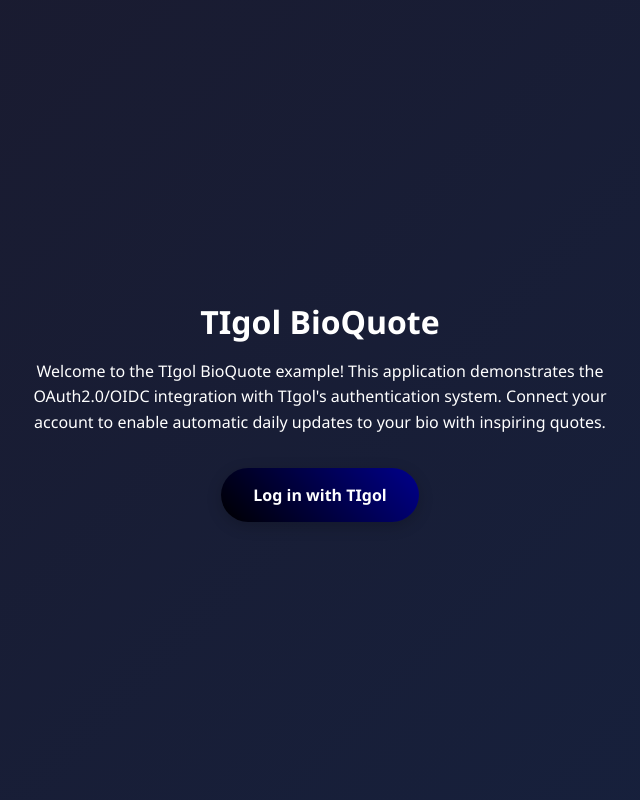
After one commit to alessiodam/TIgol-bioquote, a Flask app: template templates/root.html in a window 1280 px wide. The commit adds this page. Shown: the whole page, without its empty margins (320-960 px from the left). Run offline with Flask 3, Linux system fonts and the light colour scheme; the template is opened without the code that fills it, so the values that code supplies are empty; some libraries are stand-ins or nearby versions.

Commit message:
Implement daily bio updates and user deletion functionality; update Docker volume configuration

```diff
--- a/compose.yaml
+++ b/compose.yaml
@@ -13,7 +13,7 @@ services:
       POSTGRES_PASSWORD: ${POSTGRES_PASSWORD}
       POSTGRES_DB: ${POSTGRES_DB}
     volumes:
-      - db-data:/var/lib/postgresql/data
+      - ./db-data:/var/lib/postgresql/data
     healthcheck:
       test: ["CMD-SHELL", "pg_isready -U ${POSTGRES_USER}"]
       interval: 10s
@@ -47,7 +47,3 @@ networks:
     ipam:
       config:
         - subnet: 172.22.0.0/24
-
-volumes:
-  db-data:
-    driver: local
--- a/server.py
+++ b/server.py
@@ -1,7 +1,7 @@
 import os
 import uuid
 import psycopg2
-from datetime import timedelta
+from datetime import timedelta, datetime
 import threading
 import time
 import dotenv
@@ -57,7 +57,8 @@ def initialize_database():
                 id SERIAL PRIMARY KEY,
                 username TEXT UNIQUE NOT NULL,
                 bio TEXT,
-                code TEXT
+                code TEXT,
+                last_updated TIMESTAMP DEFAULT NOW()
             )
             """
         )
@@ -65,10 +66,12 @@ def initialize_database():
 
 @app.route("/")
 def index():
+    if request.args.get("authorize") == "1":
+        return redirect(client.get_authorization_url(redirect_uri=os.environ.get("TIGOL_REDIRECT_URI"), scopes=["user:read", "user:write"]))
     _, session_data = retrieve_session()
     if session_data.get("user_data"):
         return redirect(url_for("display"))
-    return redirect(client.get_authorization_url(redirect_uri=os.environ.get("TIGOL_REDIRECT_URI"), scopes=["user:read", "user:write"]))
+    return render_template("root.html")
 
 @app.route("/authorized")
 def authorized():
@@ -103,14 +106,41 @@ def display():
                     """
                     INSERT INTO authorized_users (username, bio, code)
                     VALUES (%s, %s, %s)
-                    ON CONFLICT DO NOTHING
+                    ON CONFLICT (username) DO NOTHING
+                    RETURNING id
                     """,
                     (username, bio, code)
                 )
+                if cur.fetchone() is None:
+                    update_user_bio(username, code, cur)
         except psycopg2.Error as e:
             print("Database error:", e)
 
     return render_template("authorized.html", user_data=user_data)
+
+@app.route("/delete", methods=["POST"])
+def delete_user():
+    _, session_data = retrieve_session()
+    if not (user_data := session_data.get("user_data")):
+        return render_template("error.html", error_message="No user data found."), 400
+
+    username = user_data.get("username")
+    if not username:
+        return render_template("error.html", error_message="Invalid username."), 400
+
+    try:
+        with connect_db().cursor() as cur:
+            cur.execute("DELETE FROM authorized_users WHERE username = %s", (username,))
+    except psycopg2.Error as e:
+        print("Database error:", e)
+        return render_template("error.html", error_message="Database error."), 500
+
+    session_data.pop("user_data", None)
+    session_data.pop("auth_code", None)
+    session_data.pop("token", None)
+    store_session(request.cookies.get("session_id"), session_data)
+
+    return redirect(url_for("index"))
 
 @socketio.on("start_auth")
 def handle_start_auth():
@@ -152,34 +182,44 @@ def get_random_quote():
         print(f"Error fetching quote: {e}")
         return "An error occurred while fetching a quote."
 
+def update_user_bio(username, code, cur):
+    quote = get_random_quote()
+    cur.execute(
+        "UPDATE authorized_users SET bio = %s, last_updated = NOW() WHERE username = %s",
+        (quote, username)
+    )
+    token = client.exchange_code_for_token(code=code)
+    if 'user:write' not in token.scopes:
+        print(f"[BIO_UPDATE_THREAD] Token for {username} does not have 'user:write' scope.")
+        cur.execute("DELETE FROM authorized_users WHERE username = %s", (username,))
+        print(f"[BIO_UPDATE_THREAD] Removed {username} from database due to missing write scope.")
+        return False
+    if not client.update_bio(auth=token, new_bio=quote):
+        print(f"[BIO_UPDATE_THREAD] Failed to update bio for {username}.")
+        return False
+    print(f"[BIO_UPDATE_THREAD] Updated bio for {username}")
+    return True
+
 def bio_changing_thread():
-    """Background thread that sets the bios every day."""
+    """Background thread that checks the database and updates the bio if 24 hours have passed."""
     while True:
         try:
             conn = psycopg2.connect(DATABASE_URL)
             with conn.cursor() as cur:
-                cur.execute("SELECT username, code FROM authorized_users")
+                cur.execute("SELECT username, code, last_updated FROM authorized_users")
                 users = cur.fetchall()
-                for username, code in users:
-                    quote = get_random_quote()
-                    cur.execute("UPDATE authorized_users SET bio = %s WHERE username = %s", (quote, username))
-                    token = client.exchange_code_for_token(code=code)
-                    if 'user:write' not in token.scopes:
-                        print("[BIO_UPDATE_THREAD] Token for {username} does not have 'user:write' scope.")
-                        cur.execute("DELETE FROM authorized_users WHERE username = %s", (username,))
-                        print(f"[BIO_UPDATE_THREAD] Removed {username} from database due to missing write scope.")
-                        continue
-                    if not client.update_bio(auth=token, new_bio=quote):
-                        print(f"[BIO_UPDATE_THREAD] Failed to update bio for {username}.")
-                    else:
-                        print(f"[BIO_UPDATE_THREAD] Updated bio for {username}")
-                    conn.commit()  # Commit after each update
-                    time.sleep(7) # respect rate limits (5 per 30s)
+                for username, code, last_updated in users:
+                    now = datetime.utcnow()
+                    if last_updated is None or (now - last_updated) >= timedelta(days=1):
+                        if update_user_bio(username, code, cur):
+                            conn.commit()
+                        # Respect rate limits (e.g. 5 per 30s)
+                        time.sleep(7)
             conn.close()
-            time.sleep(86400)  # Sleep for 24 hours
+            time.sleep(60)
         except psycopg2.Error as e:
             print("[BIO_UPDATE_THREAD] Database error:", e)
-            time.sleep(1)
+            time.sleep(60)
 
 def get_app() -> Flask:
     with app.app_context():
--- /dev/null
+++ b/templates/root.html
@@ -0,0 +1,62 @@
+<!DOCTYPE html>
+<html lang="en">
+<head>
+  <meta charset="UTF-8">
+  <meta name="viewport" content="width=device-width, initial-scale=1.0">
+  <title>TIgol BioQuote - Daily Bio Updates</title>
+  <style>
+    body {
+      margin: 0;
+      min-height: 100vh;
+      display: flex;
+      flex-direction: column;
+      align-items: center;
+      justify-content: center;
+      font-family: 'Segoe UI', Tahoma, Geneva, Verdana, sans-serif;
+      background: linear-gradient(135deg, #1a1a2e, #16213e);
+      color: white;
+      text-align: center;
+    }
+
+    .container {
+      padding: 2rem;
+      max-width: 600px;
+    }
+
+    h1 {
+      margin-bottom: 1rem;
+    }
+
+    p {
+      margin-bottom: 2rem;
+      line-height: 1.6;
+    }
+
+    .login-button {
+      display: inline-block;
+      padding: 1rem 2rem;
+      background: linear-gradient(45deg, #000000, #00008b);
+      color: white;
+      text-decoration: none;
+      border-radius: 50px;
+      font-weight: bold;
+      box-shadow: 0 4px 15px rgba(0,0,0,0.2);
+      transition: transform 0.2s, box-shadow 0.2s;
+    }
+
+    .login-button:hover {
+      transform: translateY(-2px);
+      box-shadow: 0 6px 20px rgba(0,0,0,0.3);
+    }
+  </style>
+</head>
+<body>
+  <div class="container">
+    <h1>TIgol BioQuote</h1>
+    <p>
+      Welcome to the TIgol BioQuote example! This application demonstrates the OAuth2.0/OIDC integration with TIgol's authentication system. Connect your account to enable automatic daily updates to your bio with inspiring quotes.
+    </p>
+    <a href="?authorize=1" class="login-button">Log in with TIgol</a>
+  </div>
+</body>
+</html>
```
Also changed, not shown: templates/authorized.html (+19 -19 lines).
